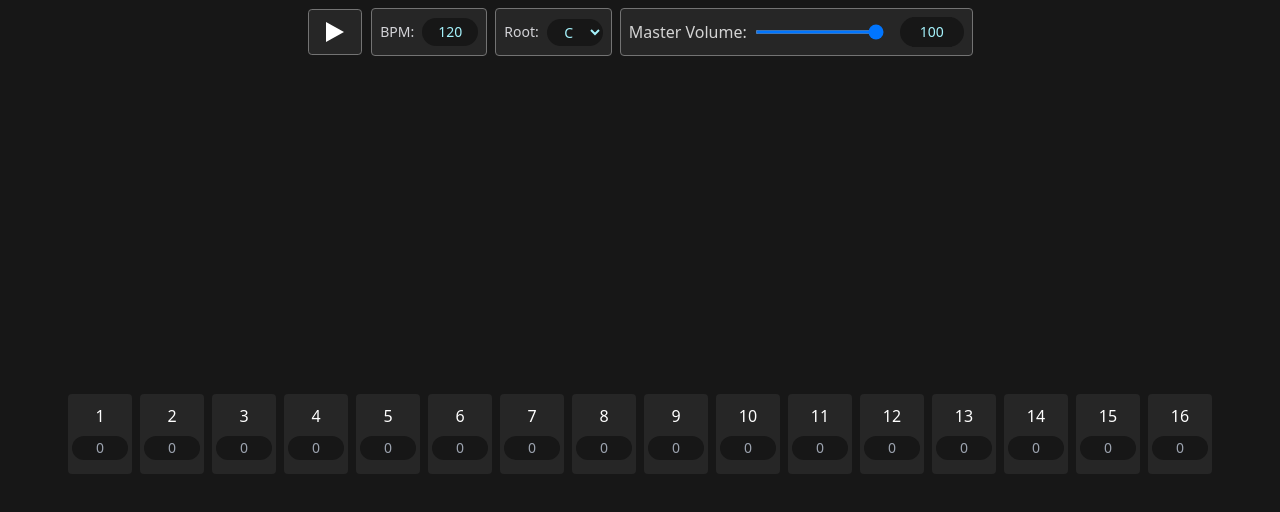
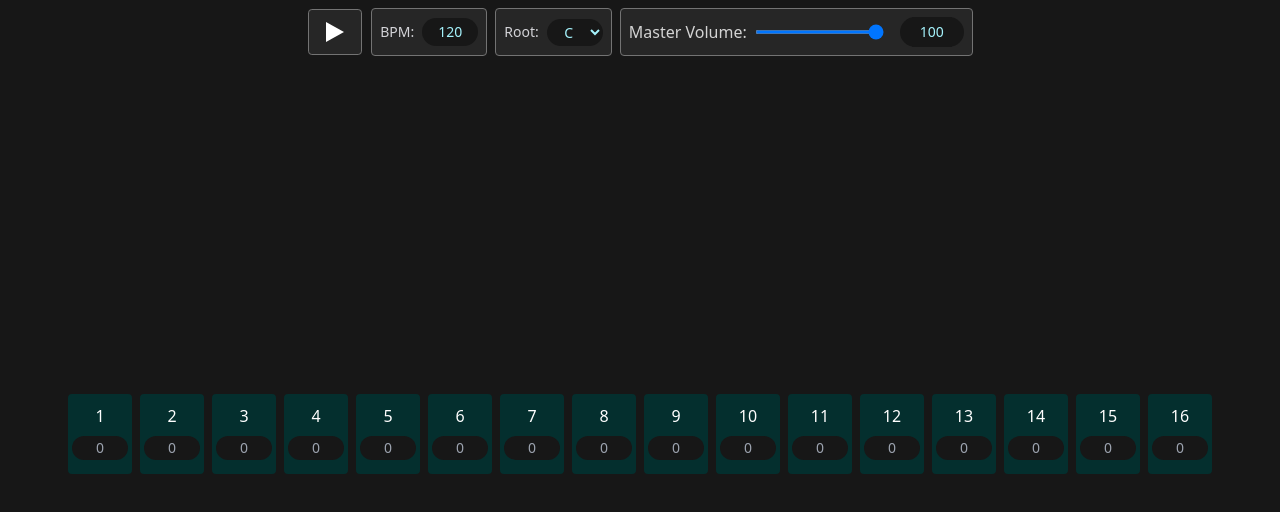
Before and after one commit to wjeffreys96/seqlr, a React (Vite) app: page / in a window 1280 px wide. Shown: the top 512 px of the page. Built offline with nearby package versions, Linux system fonts and the light colour scheme.

Commit message:
continue work on typing errors

```diff
--- a/src/components/RootSelecter.tsx
+++ b/src/components/RootSelecter.tsx
@@ -41,5 +41,5 @@ export default function RootSelecter() {
         </label>
       </form>
     );
-  } else return <></>;
+  } else throw new Error("actx is undefined");
 }
--- a/src/components/Scheduler.tsx
+++ b/src/components/Scheduler.tsx
@@ -62,6 +62,8 @@ export default function Scheduler({
         type: "SETCURRENTNOTE",
         payload: stateRef.current.currentNote + 1,
       });
+    } else {
+      throw new Error("dispatch is undefined");
     }
   };
 
@@ -84,7 +86,7 @@ export default function Scheduler({
             time,
           });
         } else {
-          console.error("currentNoteFreq is undefined");
+          throw new Error("currentNoteFreq is undefined");
         }
       }
     }
@@ -99,6 +101,8 @@ export default function Scheduler({
       }
       // check for notes to schedule again in (lookahead) milliseconds
       timerID = setTimeout(scheduler, lookahead);
+    } else {
+      throw new Error("engine is undefined");
     }
   };
 
@@ -106,6 +110,8 @@ export default function Scheduler({
     if (engine) {
       nextNoteTime = engine.currentTime;
       scheduler();
+    } else {
+      throw new Error("engine is undefined");
     }
   };
 
@@ -120,6 +126,7 @@ export default function Scheduler({
 
   // update ref whenever state changes
   useEffect(() => {
+    if (state) {
       stateRef.current = {
         tempo,
         currentNote,
@@ -127,7 +134,10 @@ export default function Scheduler({
         rhythmResolution,
         currentRoot,
       };
-  }, [tempo, currentNote, selectedBoxes, rhythmResolution, currentRoot]);
+    } else {
+      throw new Error("state is undefined");
+    }
+  }, [state, tempo, currentNote, selectedBoxes, rhythmResolution, currentRoot]);
 
   return (
     <form
--- a/src/components/Sequencer.tsx
+++ b/src/components/Sequencer.tsx
@@ -70,6 +70,6 @@ export default function Sequencer() {
       </div>
     );
   } else {
-    return <></>;
+    throw new Error("actx is undefined");
   }
 }
--- a/src/components/SequencerNode.tsx
+++ b/src/components/SequencerNode.tsx
@@ -19,11 +19,9 @@ export default function SequencerNode({
       htmlFor={String("cbi" + obj.id)}
       key={String("cbk" + obj.id)}
       className={cn(
-        "cursor-pointer flex lg:h-20 lg:w-16 md:w-12 w-8 justify-center text-center text-blue-300 flex-col pb-2 pt-1 px-1 rounded ease-in-out transition-all mt-1",
-        columnIsPlaying
-          ? "bg-blue-900 mt-0"
-          : "bg-neutral-800 hover:bg-neutral-600",
-        selected && !columnIsPlaying && "bg-neutral-700",
+        "bg-teal-950 border-teal-700 cursor-pointer flex lg:h-20 lg:w-16 md:w-12 w-8 justify-center text-center text-blue-300 flex-col pb-2 pt-1 px-1 rounded ease-in-out transition-transform mt-1",
+        columnIsPlaying ? "-translate-y-1 border" : "hover:bg-teal-600",
+        selected && "bg-teal-800",
       )}
     >
       {<span className="text-white mb-2">{obj.id + 1}</span>}
@@ -38,6 +36,7 @@ export default function SequencerNode({
       />
       <input
         type="number"
+        disabled={!selected}
         onChange={(e) =>
           handleChangeOffset({
             id: obj.id,
--- a/src/components/ui/Nav.tsx
+++ b/src/components/ui/Nav.tsx
@@ -63,7 +63,5 @@ export default function Nav() {
         </div>
       </nav>
     );
-  } else {
-    return <></>;
-  }
+  } else throw new Error("state is undefined");
 }
--- a/src/utils/utils.ts
+++ b/src/utils/utils.ts
@@ -3,7 +3,6 @@ import { LogRangeOptionsTypes } from "../@types/LogSlider";
 // ========= Logarithmic Range Input Class ========== //
 
 // Generates values on a logarithmic scale from a range input element's position.
-
 
 export class LogRange {
   minpos: number;
@@ -33,7 +32,7 @@ export class LogRange {
 
 // Frequency values of notes. Each array item is a different octave.
 
-export const noteFreqs: { [key: string]: Array<number> } = {
+export const noteFreqs: Record<string, number[]> = {
   C: [16.35, 32.7, 65.41, 130.81, 261.63, 523.25, 1046.5, 2093.0, 4186.01],
   Db: [17.32, 34.65, 69.3, 138.59, 277.18, 554.37, 1108.73, 2217.46, 4434.92],
   D: [18.35, 36.71, 73.42, 146.83, 293.66, 587.33, 1174.66, 2349.32, 4698.64],
@@ -54,7 +53,7 @@ export const noteFreqs: { [key: string]: Array<number> } = {
 
 export const getAdjustedFrequencyBySemitone = (
   semitone: number,
-  prevFreq: number
+  prevFreq: number,
 ) => {
   if (semitone !== 0) {
     const lower = Math.sign(semitone) === -1;
```
Also changed, not shown: src/components/ui/MovingBorder.tsx (+7 -5 lines). Lines whose indentation alone changed are shown as unchanged.
